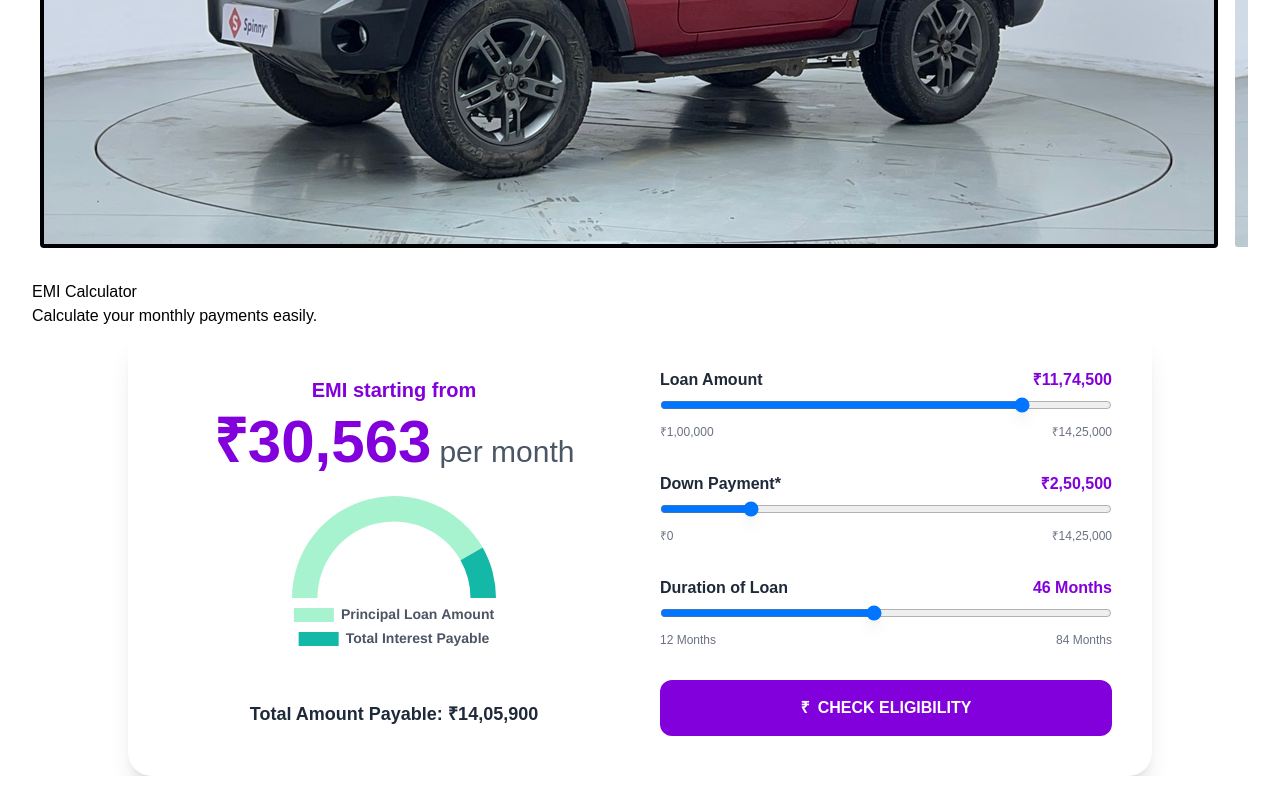
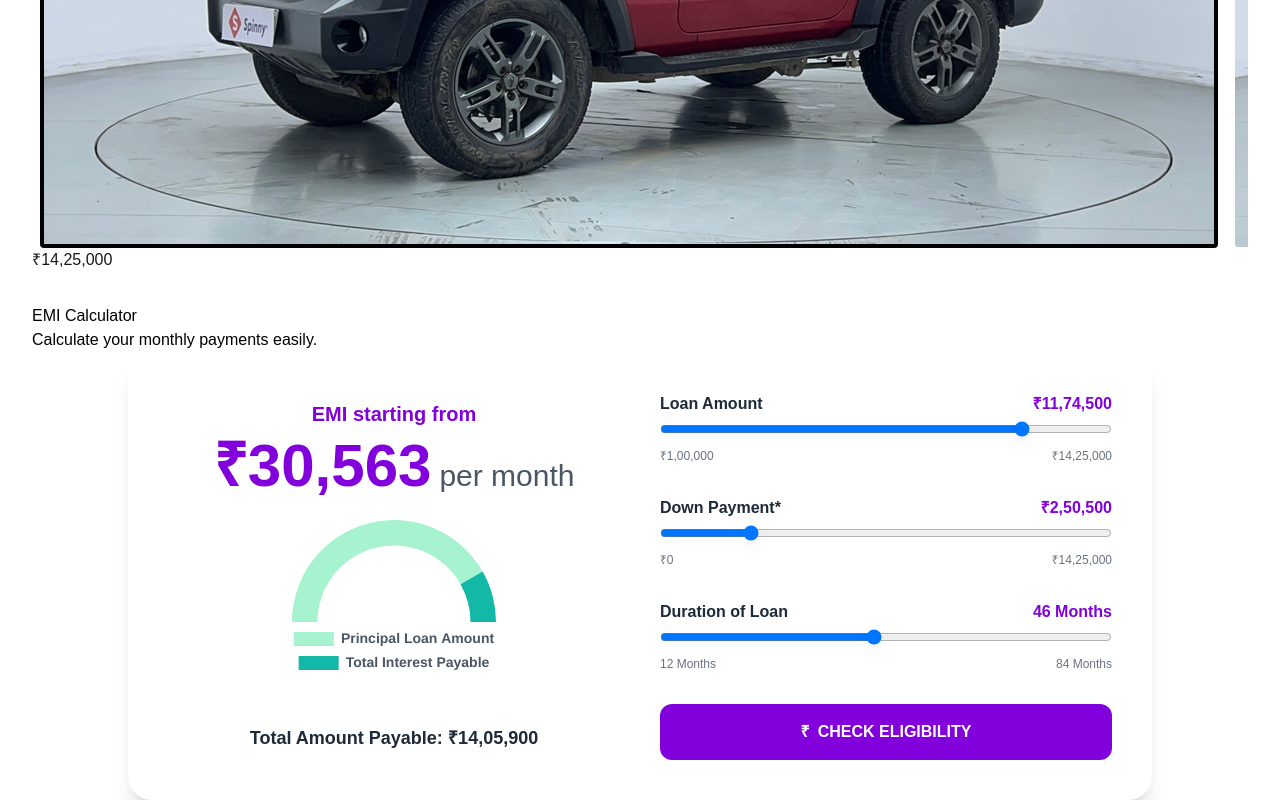
Before and after one commit to Syed-Hermain/Alpha, a Next.js app: page /cars in a window 1280 px wide. Shown: the part 1013-1813 px from the top of the page. Before the commit the page ends 1789 px from the top, so only its background shows below. Built offline with nearby package versions, Linux system fonts and the light colour scheme.

Commit message:
optimized folder

```diff
--- a/app/cars/page.tsx
+++ b/app/cars/page.tsx
@@ -46,7 +46,7 @@ export default function SpinnyCarPage() {
       <div className="mt-4">
         <div className="py-8">
           <InfiniteCarousel cars={cars} />
-
+          <h1>₹14,25,000</h1>
         </div>
 
         <div>
--- a/components/InfiniteCarousel.tsx
+++ b/components/InfiniteCarousel.tsx
@@ -3,7 +3,7 @@
 import React, { useState, useEffect, useRef } from "react";
 import Image from "next/image";
 import ThumbnailCarousel from "./ThumbnailCarousel";
-import Car360Viewer from "@/app/three/page";
+import Car360Viewer from "./Car360Viewer";
 
 type Car = {
   src: string;
```
Also changed, not shown: components/Car360Viewer.tsx (renamed from app/three/page.tsx).
